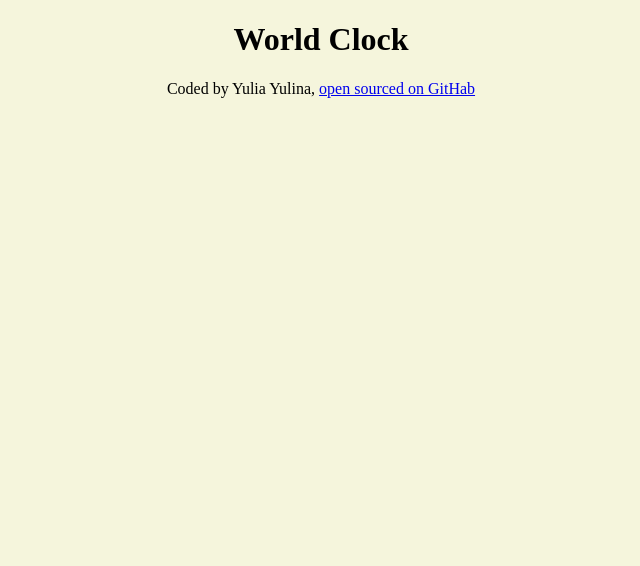
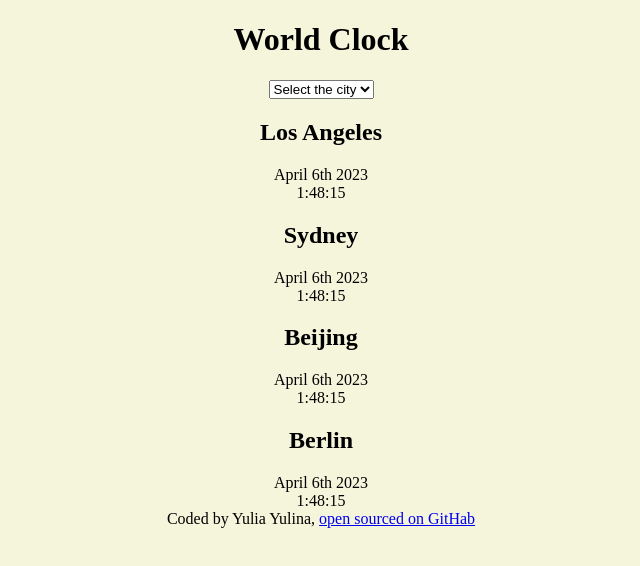
Before and after one commit to FrauY/world_watch, a plain HTML site: page index.html in a window 1280 px wide. Shown: the whole page, without its empty margins (319-959 px from the left). Drawn offline with Linux system fonts and the light colour scheme.

Commit message:
Add HTML

```diff
--- a/index.html
+++ b/index.html
@@ -8,7 +8,35 @@
     <title>World clock</title>
   </head>
   <body>
-    <h1>World Clock</h1>
+    <div class="container">
+      <h1>World Clock</h1>
+      <select>
+        <option value="">Select the city</option>
+        <option value="">Berlin</option>
+        <option value="">Boston</option>
+        <option value="">Beijing</option>
+      </select>
+      <div class="city">
+        <h2>Los Angeles</h2>
+        <div class="date">April 6th 2023</div>
+        <div class="time">1:48:15</div>
+      </div>
+      <div class="city">
+        <h2>Sydney</h2>
+        <div class="date">April 6th 2023</div>
+        <div class="time">1:48:15</div>
+      </div>
+      <div class="city">
+        <h2>Beijing</h2>
+        <div class="date">April 6th 2023</div>
+        <div class="time">1:48:15</div>
+      </div>
+      <div class="city">
+        <h2>Berlin</h2>
+        <div class="date">April 6th 2023</div>
+        <div class="time">1:48:15</div>
+      </div>
+    </div>
     <footer>
       Coded by Yulia Yulina,
       <a href="https://github.com/FrauY/world_watch">open sourced on GitHab</a>
```
